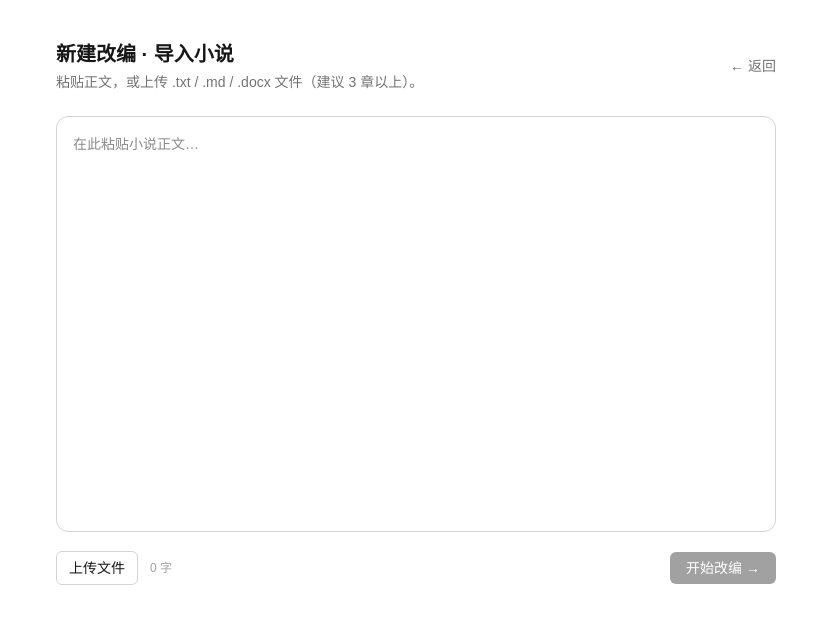
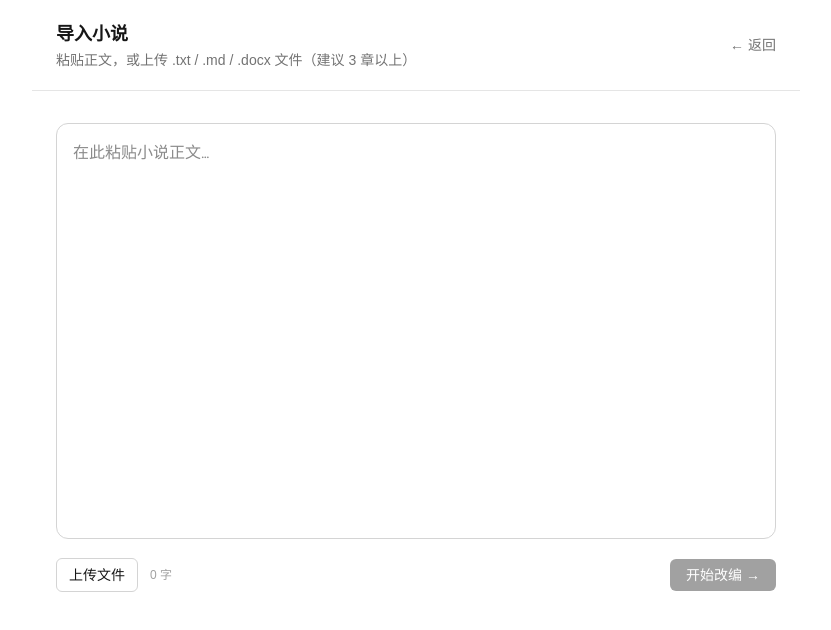
Before and after one commit to 2srf8tn66q-bit/sceneweaver, a Next.js app: page /import in a window 1280 px wide. Shown: the top 630 px of the page, without its empty margins (224-1055 px from the left). Built offline with nearby package versions, Linux system fonts and the light colour scheme.

Commit message:
improve: 导入页——顶栏分隔线/标题简化/正文衬线体放大

```diff
--- a/app/import/page.tsx
+++ b/app/import/page.tsx
@@ -14,7 +14,7 @@ export default function ImportPage() {
 
   async function onFile(e: React.ChangeEvent<HTMLInputElement>) {
     const file = e.target.files?.[0];
-    e.target.value = ""; // 允许重复选同一文件
+    e.target.value = "";
     if (!file) return;
     setReading(true);
     setError(null);
@@ -27,7 +27,6 @@ export default function ImportPage() {
         const res = await mammoth.extractRawText({ arrayBuffer });
         setText(res.value);
       } else {
-        // .txt / .md / 其他纯文本
         setText(await file.text());
       }
     } catch {
@@ -47,22 +46,23 @@ export default function ImportPage() {
   const chars = text.replace(/\s/g, "").length;
 
   return (
-    <main className="mx-auto w-full max-w-3xl flex-1 px-6 py-10">
-      <div className="mb-6 flex items-center justify-between">
+    <main className="mx-auto w-full max-w-3xl flex-1">
+      <header className="flex items-center justify-between border-b border-neutral-200 px-6 py-5">
         <div>
-          <h1 className="text-xl font-bold">新建改编 · 导入小说</h1>
-          <p className="mt-1 text-sm text-neutral-500">粘贴正文，或上传 .txt / .md / .docx 文件（建议 3 章以上）。</p>
+          <h1 className="text-lg font-bold">导入小说</h1>
+          <p className="mt-0.5 text-sm text-neutral-500">粘贴正文，或上传 .txt / .md / .docx 文件（建议 3 章以上）</p>
         </div>
         <Link href="/" className="text-sm text-neutral-500 hover:text-neutral-900">
           ← 返回
         </Link>
-      </div>
+      </header>
 
+      <div className="px-6 py-8">
         <textarea
           value={text}
           onChange={(e) => setText(e.target.value)}
           placeholder="在此粘贴小说正文…"
-        className="h-[52vh] w-full resize-none rounded-xl border border-neutral-300 p-4 text-sm leading-relaxed outline-none focus:border-neutral-400"
+          className="h-[52vh] w-full resize-none rounded-xl border border-neutral-300 p-4 font-serif text-base leading-relaxed outline-none focus:border-neutral-400"
         />
 
         <div className="mt-3 flex items-center justify-between gap-3">
@@ -92,6 +92,7 @@ export default function ImportPage() {
             开始改编 →
           </button>
         </div>
+      </div>
     </main>
   );
 }
```
Lines whose indentation alone changed are shown as unchanged.
